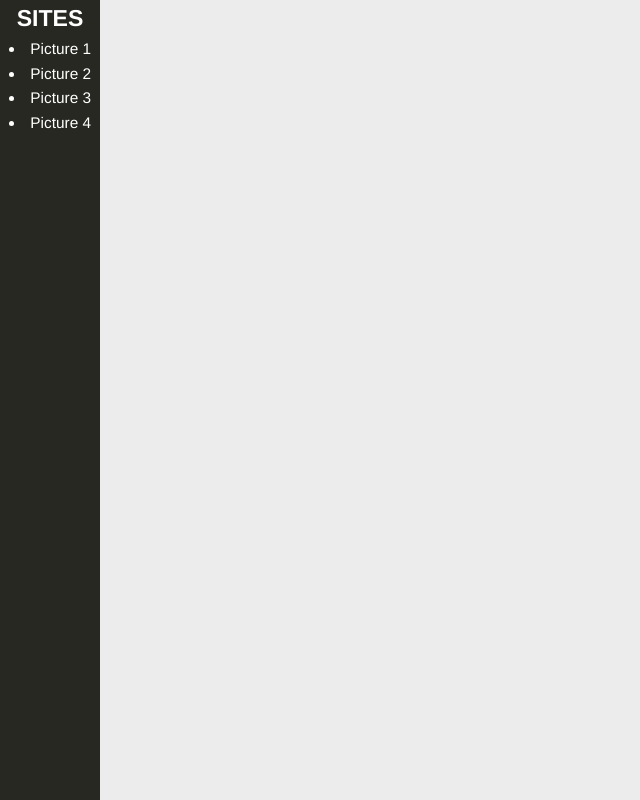
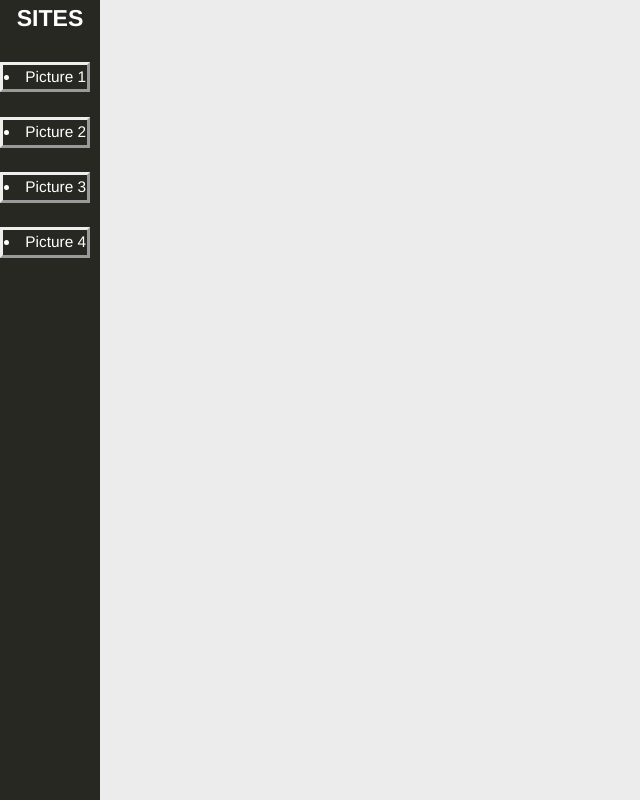
Before and after one commit to innovativemonsters/panopics, a plain HTML site: page index.html in a window 1280 px wide. Shown: the whole page, without its empty margins (0-640 px from the left). Drawn offline with Linux system fonts and the light colour scheme; a web font is replaced by a local one.

Commit message:
add buttons

```diff
--- a/index.html
+++ b/index.html
@@ -14,10 +14,23 @@
         <aside class="sidebar">
           <div style="text-align:center">
             <h1 style="color:#FFF">SITES</h1>
-            <li id="1">Picture 1</li>
-            <li id="2">Picture 2</li>
-            <li id="3">Picture 3</li>
-            <li id="4">Picture 4</li>
+            <br>
+              <div style="border-style:outset; width:90px">
+                <li id="1">Picture 1</li>
+              </div>
+            <br>
+              <div style="border-style:outset; width:90px">
+                <li id="2">Picture 2</li>
+              </div>
+            <br>
+              <div style="border-style:outset; width:90px">
+                <li id="3">Picture 3</li>
+              </div>
+            <br>
+              <div style="border-style:outset; width:90px">
+                <li id="4">Picture 4</li>
+              </div>
+
           </div>
         </aside>
           <div class="content content--examples">
```
